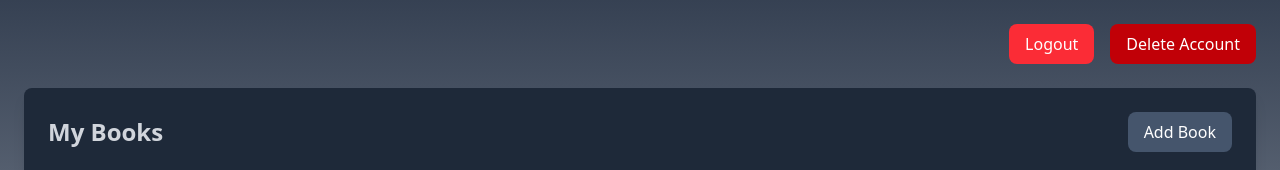
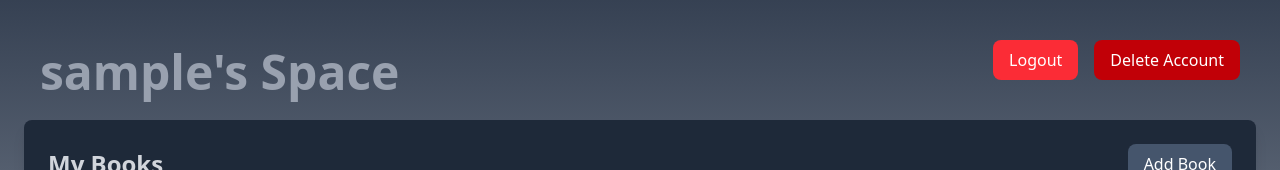
Before and after one commit to akuppa9/ShelfSpace, a React (Vite) app in the folder client/: page /library in a window 1280 px wide. Shown: the top 170 px of the page. Built offline with nearby package versions, Linux system fonts and the light colour scheme; no server answers; sample sign-in values are in the browser's storage.

Commit message:
display username on library page

```diff
--- a/client/src/components/AccountState.jsx
+++ b/client/src/components/AccountState.jsx
@@ -1,6 +1,14 @@
 import React from "react";
 
+const displayUserName = () => {
+  const username = localStorage.getItem("username");
+  return username ? `${username}'s Space` : "Guest's Space"
+}
 const AccountState = ({ onLogout, onDeleteAccount }) => (
+  <div className="flex justify-between items-center p-4">
+    <div className="text-gray-400 text-5xl font-semibold">
+      {displayUserName()}
+    </div>
     <div className="flex justify-end items-center mb-6 space-x-4">
       <button
         onClick={onLogout}
@@ -15,6 +23,7 @@ const AccountState = ({ onLogout, onDeleteAccount }) => (
         Delete Account
       </button>
     </div>
+  </div>
 );
 
 export default AccountState;
```
Lines whose indentation alone changed are shown as unchanged.
